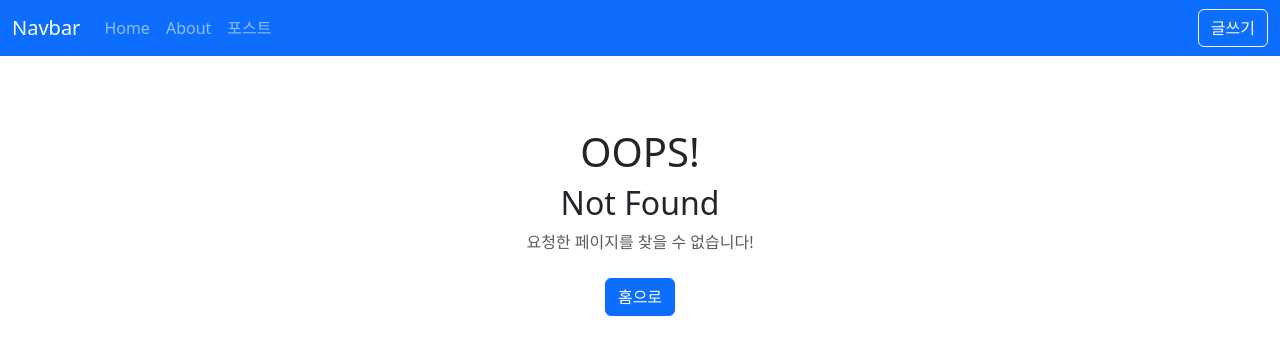
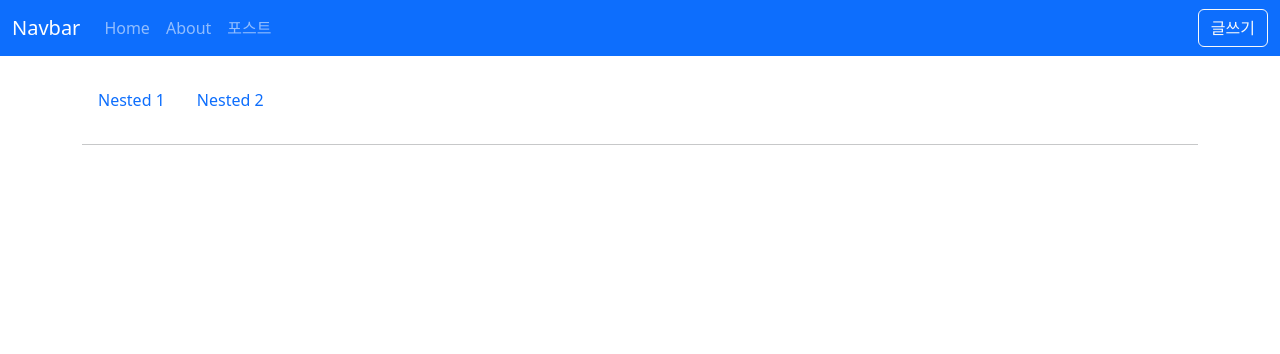
Before and after one commit to shinju4n/vue-pratice, a Vue app: page /nested in a window 1280 px wide. Before the commit this address had no page. Shown: the top 354 px of the page. Built offline with nearby package versions, Linux system fonts and the light colour scheme.

Commit message:
add : nested Routes 실습 구현

```diff
--- a/src/router/index.js
+++ b/src/router/index.js
@@ -6,6 +6,10 @@ import PostCreateView from '@/views/posts/PostCreateView.vue';
 import PostDetailView from '@/views/posts/PostDetailView.vue';
 import PostEditView from '@/views/posts/PostEditView.vue';
 import NotFound from '@/views/NotFound.vue'
+import NestedView from '@/views/nested/NestedView.vue'
+import NestedOne from '@/views/nested/NestedOneView.vue'
+import NestedTwo from '@/views/nested/NestedTwoView.vue'
+
 const routes = [
   {
     path: '/',
@@ -41,6 +45,23 @@ const routes = [
     path: '/:pathMatch(.*)*',
     name: 'NotFound',
     component: NotFound,
+  },
+  {
+    path: '/nested',
+    name: 'Nested',
+    component: NestedView,
+    children: [
+      {
+        path: 'one',
+        name: 'NestedOne',
+        component: NestedOne,
+      },
+      {
+        path: 'two',
+        name: 'NestedTwo',
+        component: NestedTwo,
+      },
+    ]
   }
 ];
 
--- a/src/views/AboutView.vue
+++ b/src/views/AboutView.vue
@@ -5,10 +5,6 @@
 </template>
 
 <script setup>
-import { useRoute } from 'vue-router';
-
-const route = useRoute();
-console.log(route.path);
 </script>
 
 <style lang="scss" scoped></style>
--- /dev/null
+++ b/src/views/nested/NestedOneView.vue
@@ -0,0 +1,20 @@
+<template>
+  <div class="card">
+    <div class="card-header">
+      Nested 1
+    </div>
+    <div class="card-body">
+      <h5 class="card-title">Special title treatment</h5>
+      <p class="card-text">With supporting text below as a natural lead-in to additional content.</p>
+      <a href="#" class="btn btn-warning">Go somewhere</a>
+    </div>
+  </div>
+</template>
+
+<script setup>
+  console.log('hi')
+</script>
+
+<style lang="scss" scoped>
+
+</style>
--- /dev/null
+++ b/src/views/nested/NestedTwoView.vue
@@ -0,0 +1,20 @@
+<template>
+  <div class="card">
+    <div class="card-header">
+      Nested 2
+    </div>
+    <div class="card-body">
+      <h5 class="card-title">Special title treatment</h5>
+      <p class="card-text">With supporting text below as a natural lead-in to additional content.</p>
+      <a href="#" class="btn btn-warning">Go somewhere</a>
+    </div>
+  </div>
+</template>
+
+<script setup>
+
+</script>
+
+<style lang="scss" scoped>
+
+</style>
--- /dev/null
+++ b/src/views/nested/NestedView.vue
@@ -0,0 +1,20 @@
+<template>
+  <ul class="nav">
+    <li class="nav-item">
+      <RouterLink class="nav-link" to="/nested/one" active-class="active">Nested 1</RouterLink>
+    </li>
+    <li class="nav-item">
+      <RouterLink class="nav-link" to="/nested/two" active-class="active">Nested 2</RouterLink>
+    </li>
+  </ul>
+  <hr class="my-4"/>
+  <router-view/>
+</template>
+
+<script setup>
+
+</script>
+
+<style lang="scss" scoped>
+
+</style>
```
Also changed, not shown: .eslintrc.cjs.
